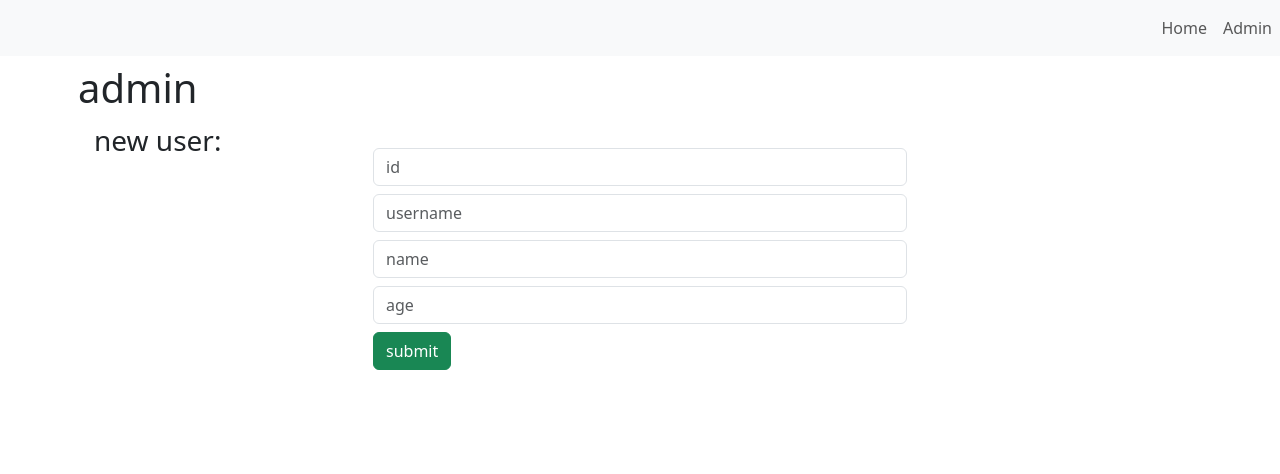
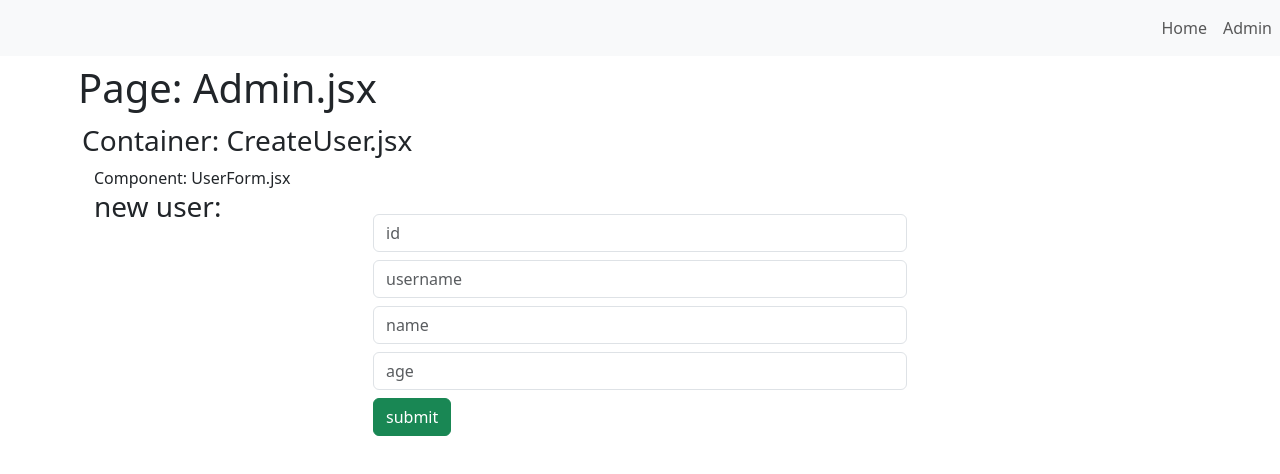
Before and after one commit to cold-briu/react-basic-crud, a React (Create React App) app: page /admin in a window 1280 px wide. Shown: the top 474 px of the page. Built offline with nearby package versions, Linux system fonts and the light colour scheme.

Commit message:
feat: basic form http sending

```diff
--- /dev/null
+++ b/db/db.json
@@ -0,0 +1,16 @@
+{
+  "users": [
+    {
+      "id": "2",
+      "username": "@usr",
+      "name": "names names",
+      "age": "99"
+    },
+    {
+      "id": "3",
+      "username": "@asdasd",
+      "name": "blabla",
+      "age": "40"
+    }
+  ]
+}
--- a/package.json
+++ b/package.json
@@ -7,6 +7,7 @@
     "@testing-library/react": "^13.4.0",
     "@testing-library/user-event": "^13.5.0",
     "axios": "^1.2.2",
+    "json-server": "^0.17.1",
     "react": "^18.2.0",
     "react-dom": "^18.2.0",
     "react-router-dom": "^6.6.2",
--- a/src/Admin.jsx
+++ b/src/Admin.jsx
@@ -1,12 +1,13 @@
 import React from "react";
-import UserForm from "./components/UserForm";
+import CreateUser from "./containers/CreateUser";
+
 
 const Admin = () => {
 	return (
 		<>
-			<h1>admin</h1>
+			<h1>Page: Admin.jsx</h1>
 			<div className="p-1">
-				<UserForm />
+				<CreateUser />
 
 			</div>
 		</>
--- a/src/api/users.js
+++ b/src/api/users.js
@@ -1,7 +1,7 @@
 import Axios from "axios"
 
 const api = Axios.create({
-	baseURL: "localhost:3004"
+	baseURL: "http://127.0.1:3004"
 })
 
 export const getUsers = async () => {
--- a/src/components/UserForm.jsx
+++ b/src/components/UserForm.jsx
@@ -1,10 +1,18 @@
 import React, { useState } from "react"
 
-const UserForm = () => {
+const UserForm = ({ sendUser }) => {
 	const [id, setId] = useState("")
 	const [username, setUsername] = useState("")
 	const [name, setName] = useState("")
 	const [age, setAge] = useState("")
+
+	const clearForm = () => {
+		setId("")
+		setUsername("")
+		setName("")
+		setAge("")
+
+	}
 
 	const handleId = (e) => {
 		setId(e.target.value)
@@ -27,12 +35,14 @@ const UserForm = () => {
 		const user = {
 			id, username, name, age
 		}
-		console.log(user);
+		sendUser(user)
+		clearForm()
 	}
 
 
 	return (
 		<div className="container">
+			<span>Component: UserForm.jsx</span>
 			<div className="row">
 
 				<div className="col-3">
--- /dev/null
+++ b/src/containers/CreateUser.jsx
@@ -0,0 +1,33 @@
+import React, { useState } from 'react'
+import UserForm from '../components/UserForm'
+import { createUser } from "../api/users"
+
+const CreateUser = () => {
+	const [error, setError] = useState("")
+	const [isLoading, setIsLoading] = useState(false)
+
+	const sendUser = async (newUser) => {
+		try {
+			setIsLoading(true)
+			console.log("sending...");
+			let res = await createUser(newUser)
+			console.log(res);
+			setIsLoading(false)
+
+		} catch (error) {
+			setIsLoading(false)
+			setError(error.message)
+			console.log(error.message);
+		}
+	}
+
+
+	return (
+		<>
+			<h3>Container: CreateUser.jsx</h3>
+			<UserForm sendUser={sendUser} />
+		</>
+	)
+}
+
+export default CreateUser
```
Also changed, not shown: 1 other file (tests, documents, lock files or other folders).
